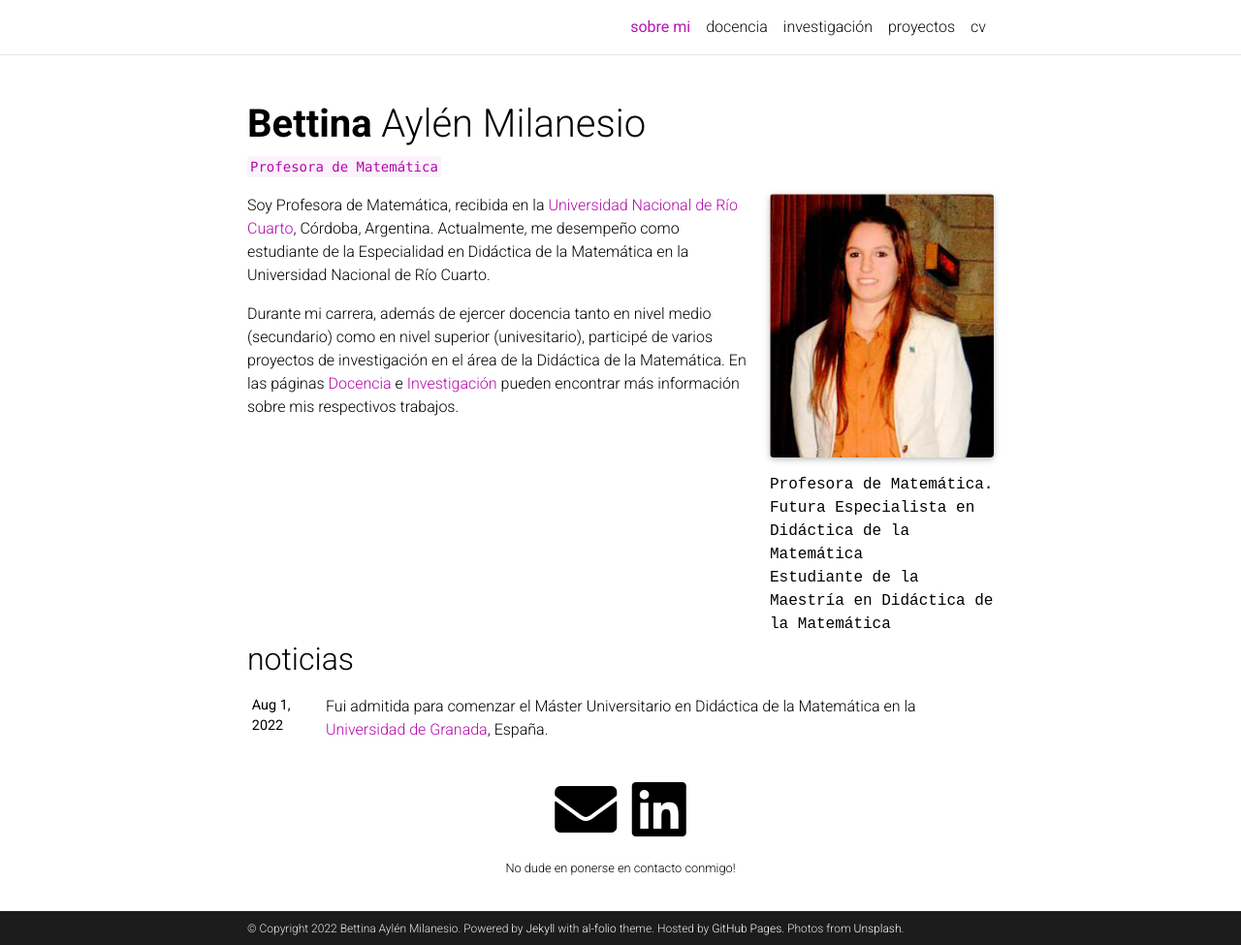
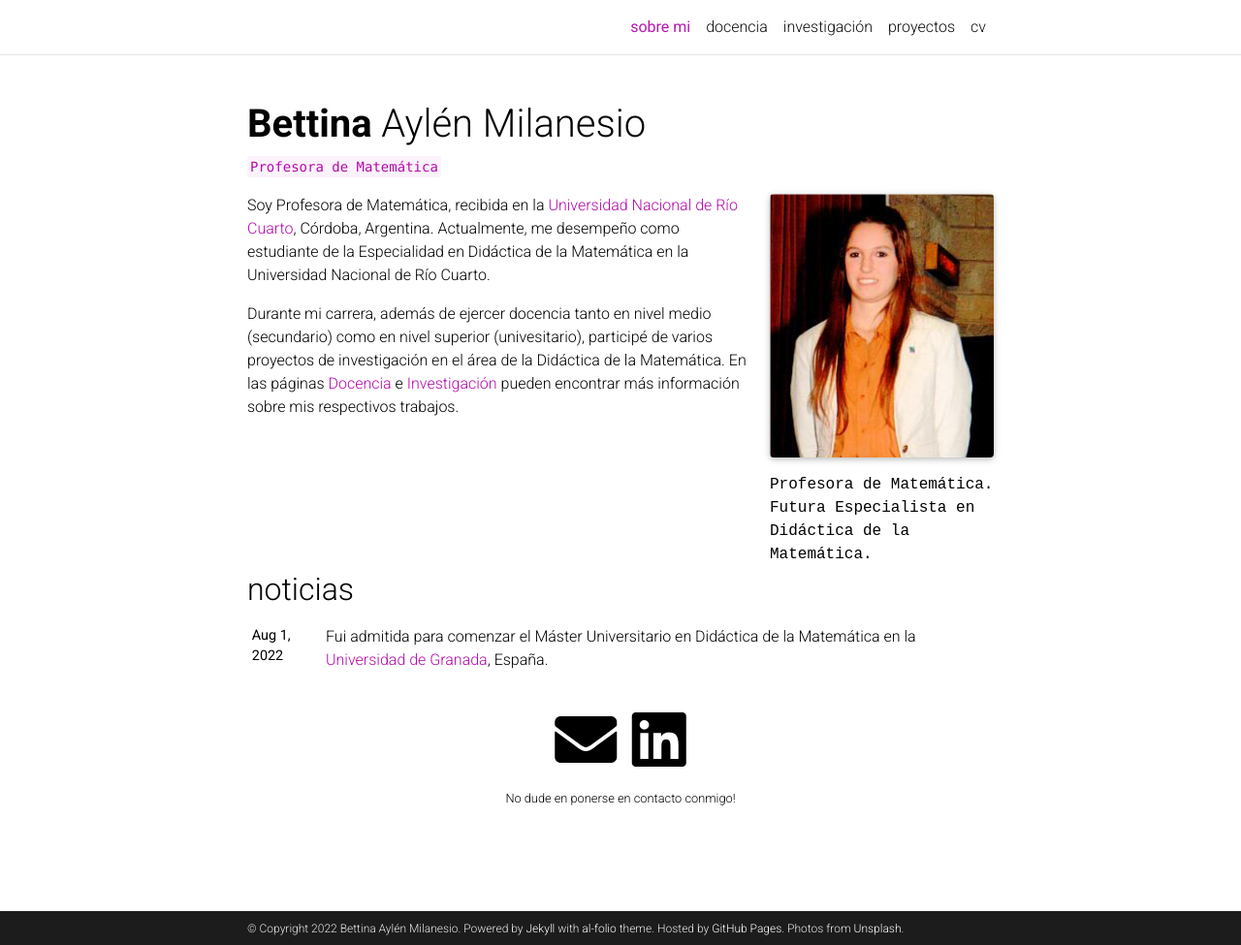
Before and after one commit to bmilanesio/bmilanesio.github.io, a Jekyll site: the page built from _pages/about.md, in a window 1280 px wide and 975 px high. Shown: the whole window at 97% size. Built offline with Jekyll 4.4.1, drawn with Linux system fonts in a browser that asks for light colours; full-size pictures stand in for the smaller copies a plugin makes; comment, search, counter and statistics services are not loaded; a style sheet for code colours, icons or effects is not loaded.

Commit message:
subiendo

```diff
--- a/_pages/about.md
+++ b/_pages/about.md
@@ -10,8 +10,8 @@ profile:
   image_circular: false # crops the image to make it circular
   address: >
     <p>Profesora de Matemática.</p>
-    <p>Futura Especialista en Didáctica de la Matemática</p>
-    <p>Estudiante de la Maestría en Didáctica de la Matemática</p>
+    <p>Futura Especialista en Didáctica de la Matemática.</p>
+    <p></p>
 
 news: true  # includes a list of news items
 selected_papers: false # includes a list of papers marked as "selected={true}"
```
